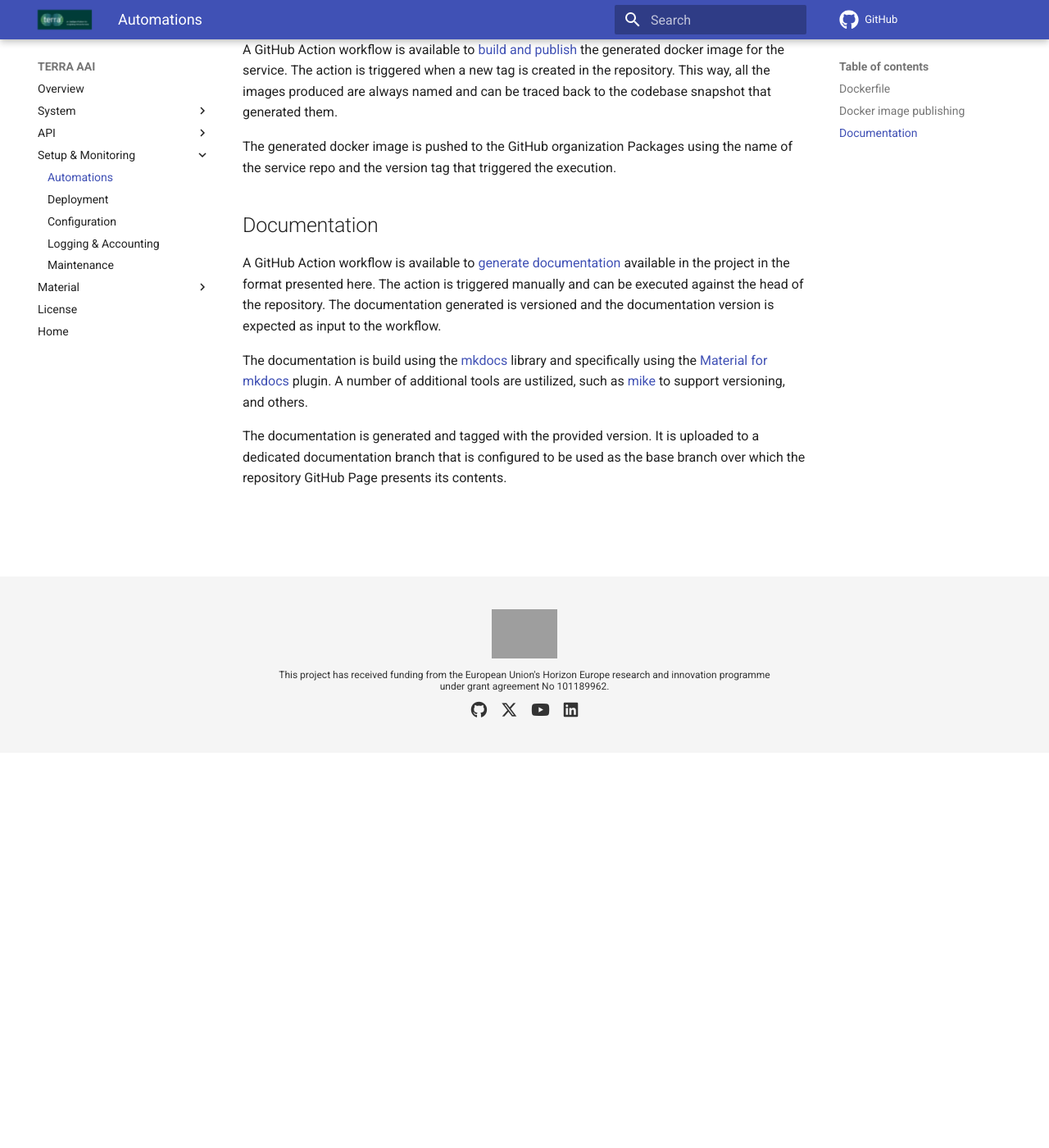
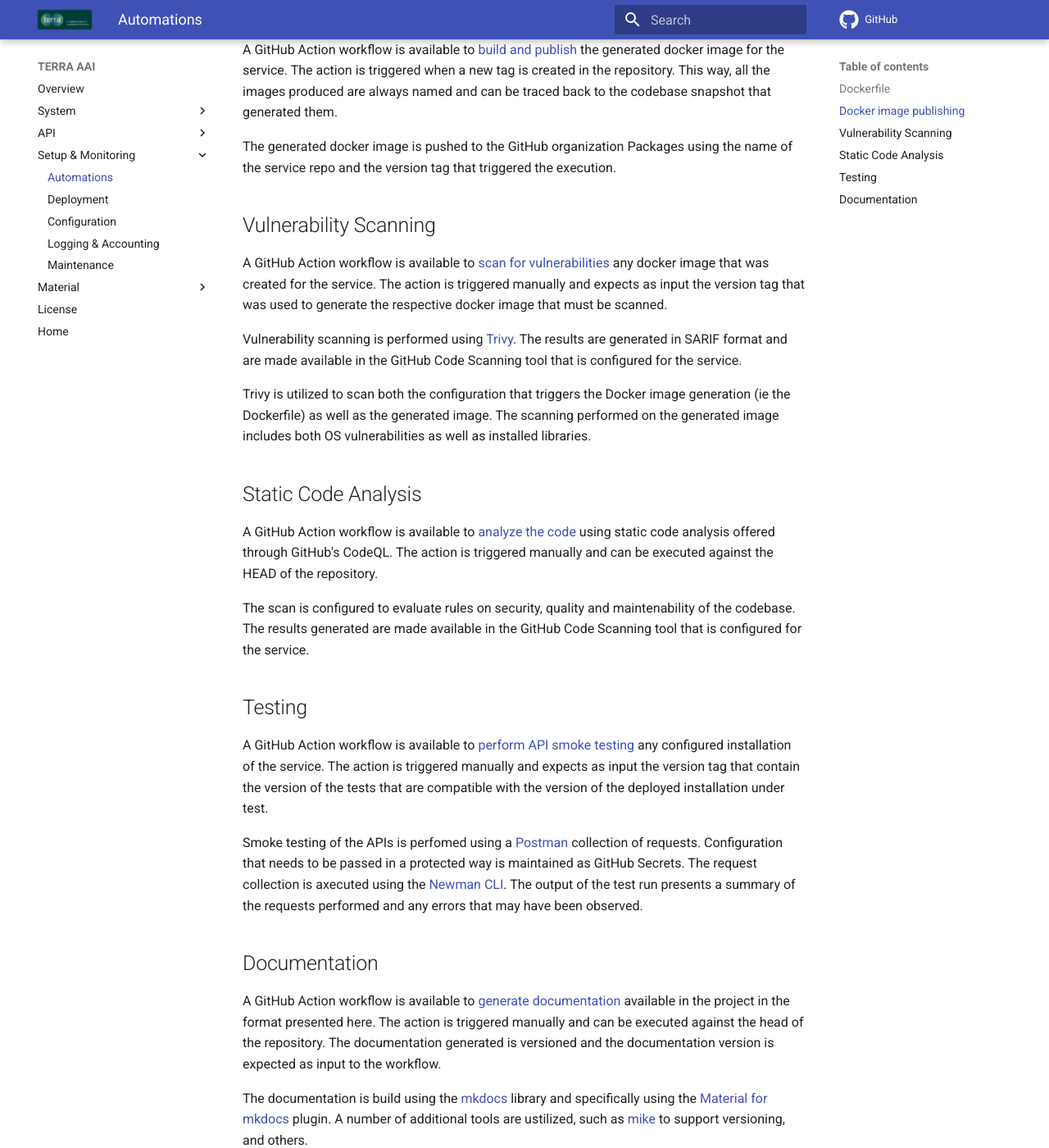
Before and after one commit to terra-horizon/terra-aai, an MkDocs documentation site: the page built from docs/docs/automations.md, in a window 1280 px wide and 1400 px high, scrolled down 482 px. Shown: the whole window at 82% size. Built offline with MkDocs 1.6.1 and Material for MkDocs 9.7.7, drawn with Linux system fonts in a browser that asks for light colours; comment, search, counter and statistics services are not loaded; the version menu is left out; grey boxes are pictures that could not be loaded.

Commit message:
#2: Updated automations for public documentation

```diff
--- a/docs/docs/automations.md
+++ b/docs/docs/automations.md
@@ -4,13 +4,33 @@ A number of automations are available to facilitate the development, quality ass
 
 ## Dockerfile
 
-The main delivery package for the service is a docker image. The [Dockerfile](https://github.com/terra-horizon/terra-aai/blob/main/Dockerfile) bundled under the project repo for the service builds the Docker image.
+The main delivery package for the service is a docker image. The [Dockerfile](https://github.com/terra-horizon/terra-aai/blob/main/src/Dockerfile) bundled under the project repo for the service builds the Docker image.
 
 ## Docker image publishing
 
 A GitHub Action workflow is available to [build and publish](https://github.com/terra-horizon/terra-aai/blob/main/.github/workflows/docker-publish.yml) the generated docker image for the service. The action is triggered when a new tag is created in the repository. This way, all the images produced are always named and can be traced back to the codebase snapshot that generated them.
 
 The generated docker image is pushed to the GitHub organization Packages using the name of the service repo and the version tag that triggered the execution.
+
+## Vulnerability Scanning
+
+A GitHub Action workflow is available to [scan for vulnerabilities](https://github.com/terra-horizon/terra-aai/blob/main/.github/workflows/vulnerability-scan-on-demand.yml) any docker image that was created for the service. The action is triggered manually and expects as input the version tag that was used to generate the respective docker image that must be scanned.
+
+Vulnerability scanning is performed using [Trivy](https://trivy.dev/). The results are generated in SARIF format and are made available in the GitHub Code Scanning tool that is configured for the service.
+
+Trivy is utilized to scan both the configuration that triggers the Docker image generation (ie the Dockerfile) as well as the generated image. The scanning performed on the generated image includes both OS vulnerabilities as well as installed libraries.
+
+## Static Code Analysis
+
+A GitHub Action workflow is available to [analyze the code](https://github.com/terra-horizon/terra-aai/blob/main/.github/workflows/codeql-scan-on-demand.yml) using static code analysis offered through GitHub's CodeQL. The action is triggered manually and can be executed against the HEAD of the repository.
+
+The scan is configured to evaluate rules on security, quality and maintenability of the codebase. The results generated are made available in the GitHub Code Scanning tool that is configured for the service.
+
+## Testing
+
+A GitHub Action workflow is available to [perform API smoke testing](https://github.com/terra-horizon/terra-aai/blob/main/.github/workflows/test-on-demand.yml) any configured installation of the service. The action is triggered manually and expects as input the version tag that contain the version of the tests that are compatible with the version of the deployed installation under test.
+
+Smoke testing of the APIs is perfomed using a [Postman](https://www.postman.com/) collection of requests. Configuration that needs to be passed in a protected way is maintained as GitHub Secrets. The request collection is axecuted using the [Newman CLI](https://github.com/postmanlabs/newman). The output of the test run presents a summary of the requests performed and any errors that may have been observed.
 
 ## Documentation
 
```
